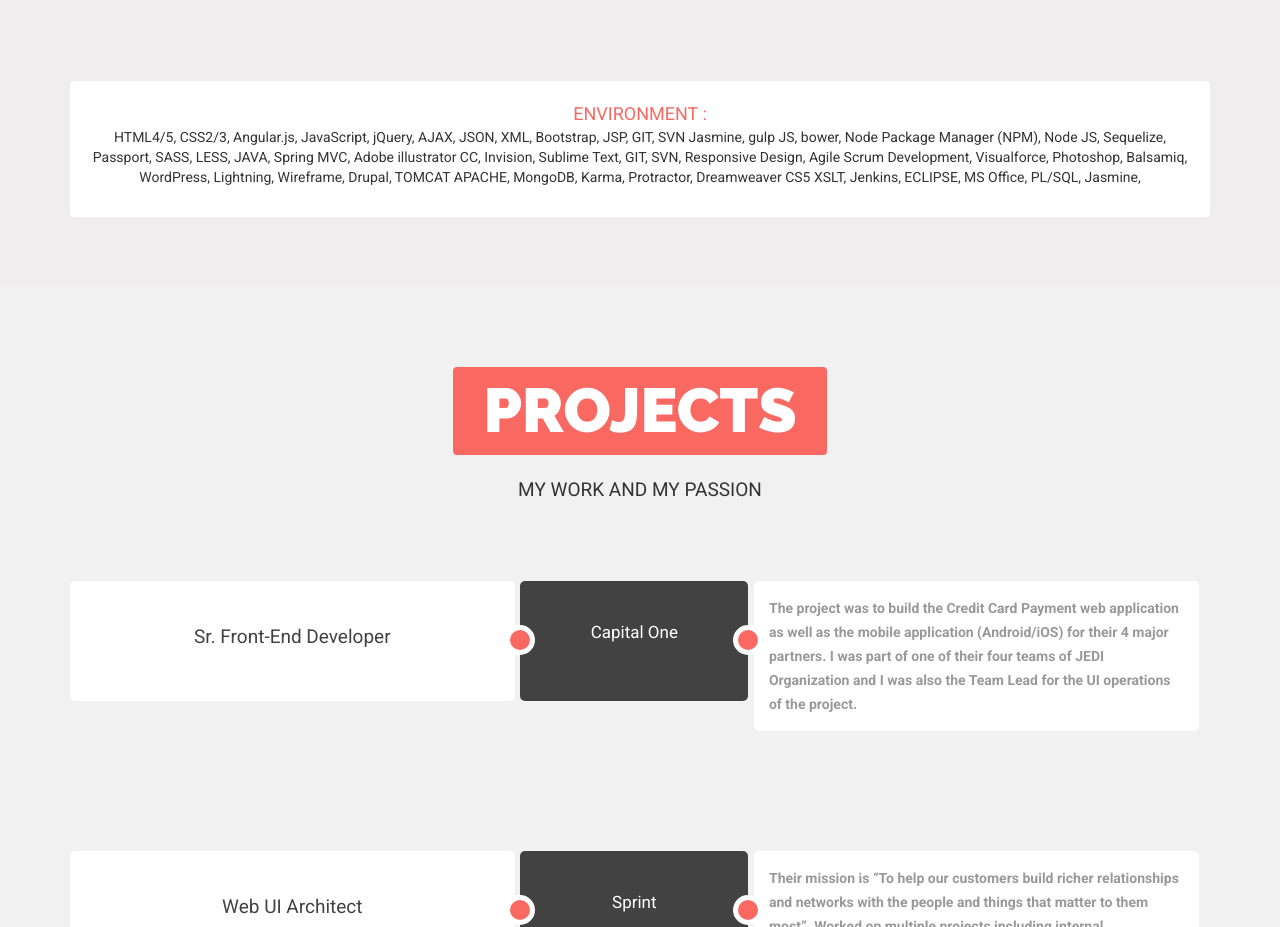
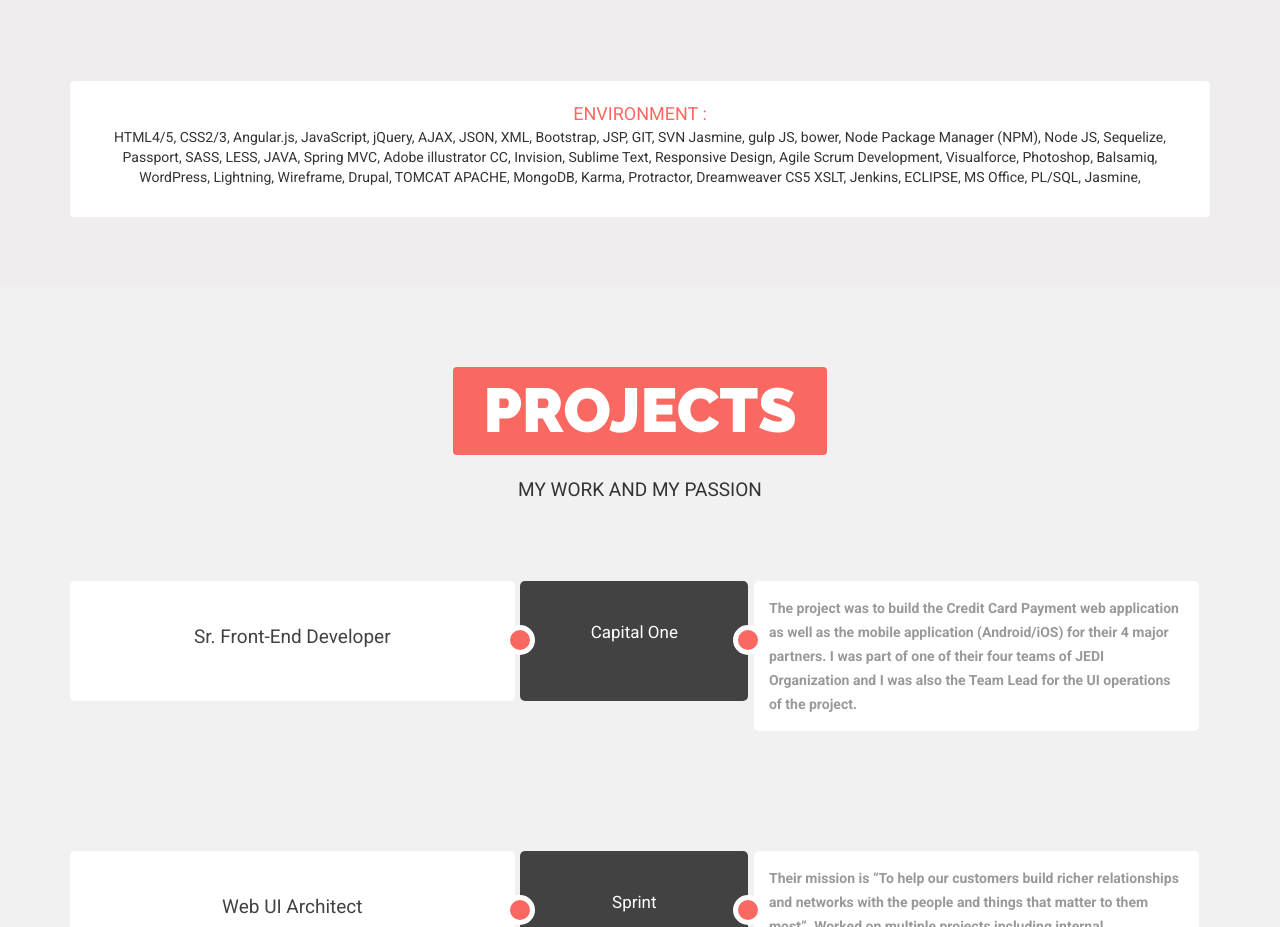
Before and after one commit to doshimilin57/Portfolio, a plain HTML site: page index.html in a window 1280 px wide. Shown: the part 3400-4327 px from the top of the page. Drawn offline with Linux system fonts and the light colour scheme; some packages are replaced by stand-ins of ours; files whose address does not match are found by name.

Commit message:
Adding file chnages

```diff
--- a/index.html
+++ b/index.html
@@ -315,7 +315,7 @@
             <div class="col-md-12 col-md-offset-0">
                 <div class="skillnews">
                    <span>Environment : </span> <p> HTML4/5, CSS2/3, Angular.js, JavaScript, jQuery, AJAX, JSON, XML, Bootstrap, JSP, GIT, SVN
-				   Jasmine, gulp JS, bower, Node Package Manager (NPM), Node JS, Sequelize, Passport, SASS, LESS, JAVA, Spring MVC, Adobe illustrator CC, Invision, Sublime Text, GIT, SVN, Responsive Design,
+				   Jasmine, gulp JS, bower, Node Package Manager (NPM), Node JS, Sequelize, Passport, SASS, LESS, JAVA, Spring MVC, Adobe illustrator CC, Invision, Sublime Text, Responsive Design,
 				   Agile Scrum Development, Visualforce, Photoshop, Balsamiq, WordPress, Lightning, Wireframe, Drupal, TOMCAT APACHE, MongoDB, Karma, Protractor, Dreamweaver CS5
 				   XSLT, Jenkins, ECLIPSE, MS Office, PL/SQL, Jasmine,   </p>
                 </div>
```
